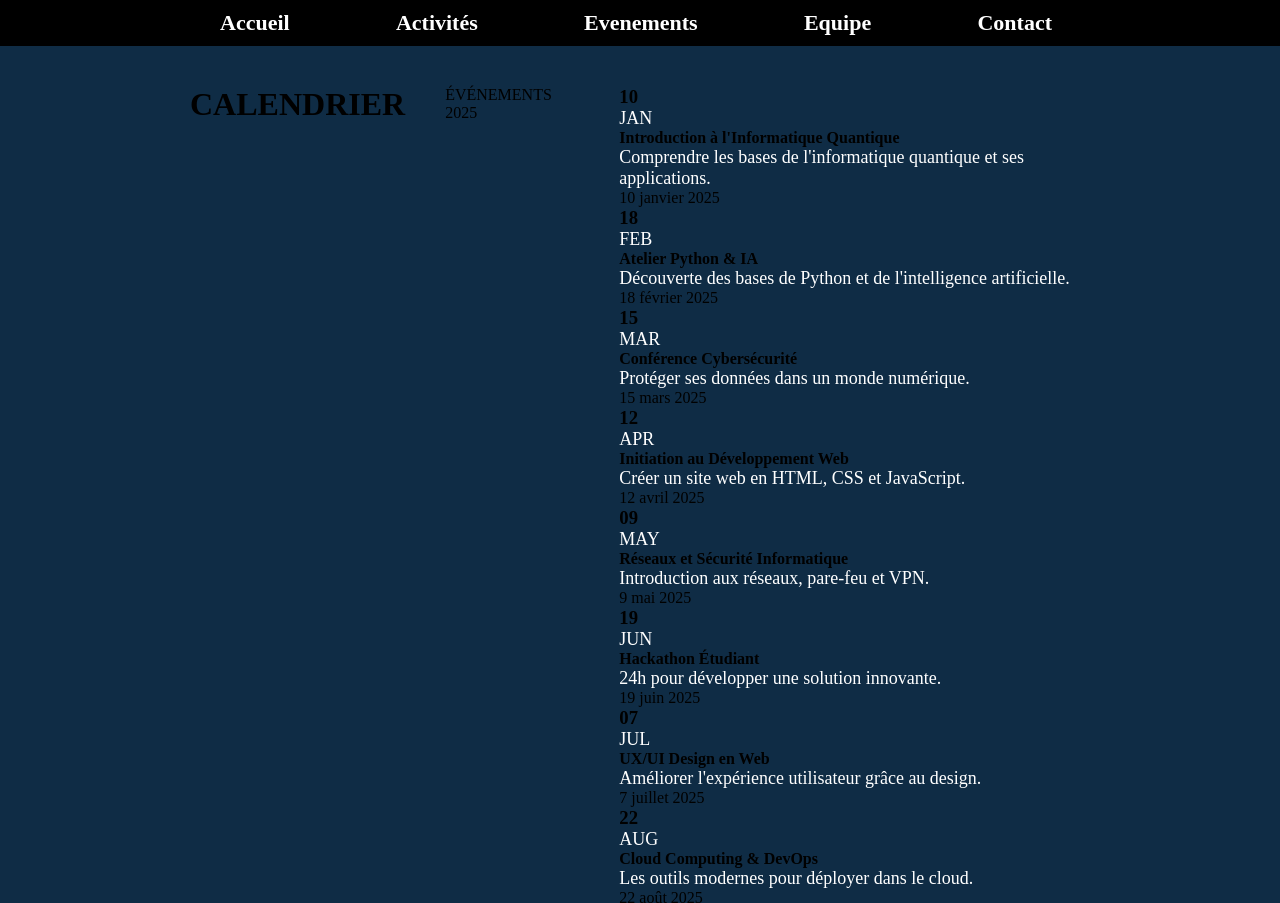
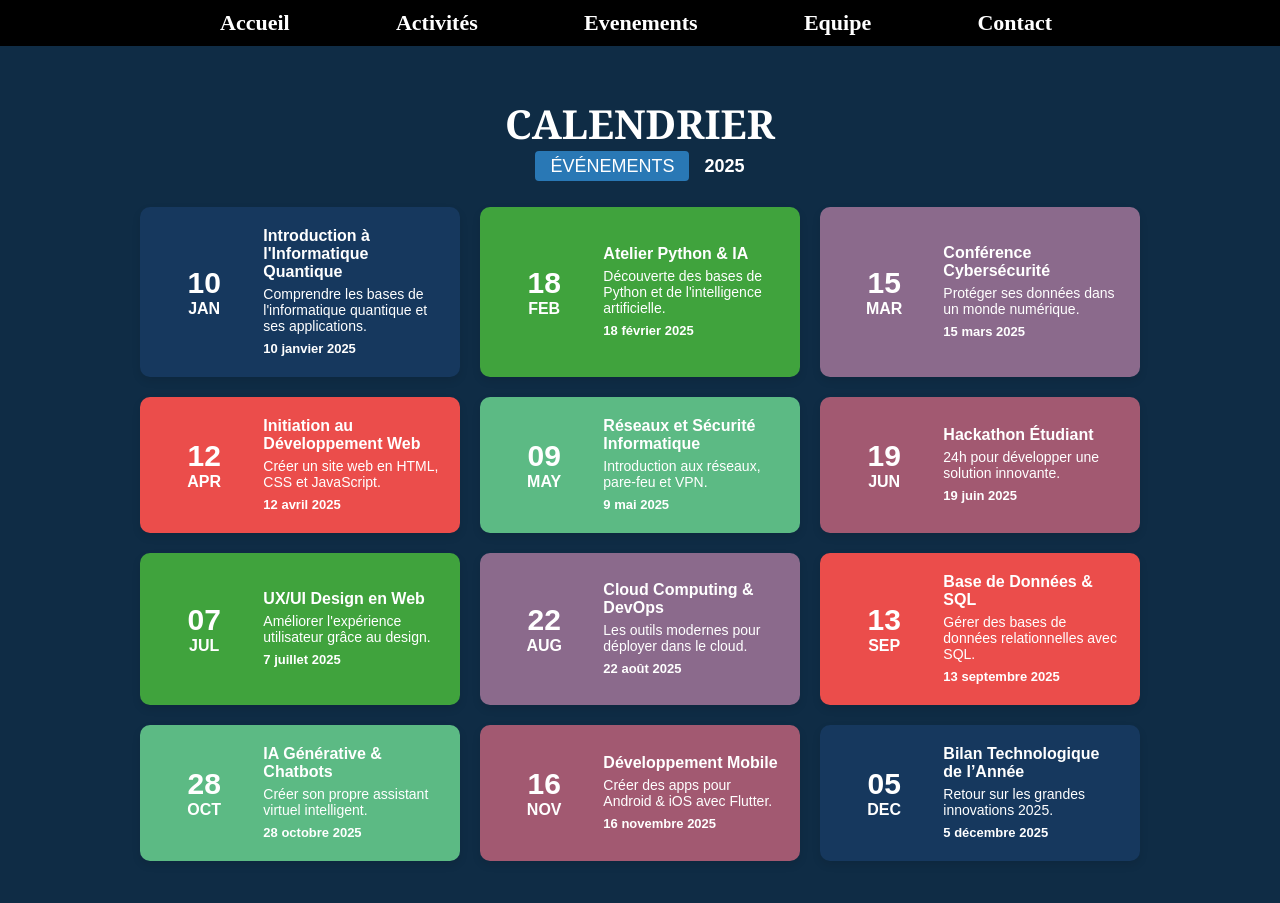
Before and after one commit to Yacine0308/ISI-Club-Etudiant, a plain HTML site: page HTML/calendrier.html in a window 1280 px wide. Shown: the top 903 px of the page. Drawn offline with Linux system fonts and the light colour scheme.

Commit message:
modification

```diff
--- a/CSS/calendrier.css
+++ b/CSS/calendrier.css
@@ -4,9 +4,8 @@
     box-sizing: border-box;
 }
 .navbar{
-  padding: 0 200px 0 200px;
+ padding: 0 200px 0 200px;
   background-color: #000;
-
 }
 .menu li{
     margin-right: 8px;
@@ -17,7 +16,8 @@ ul a:hover{
     border-radius: 5px;
     color: rgb(115, 115, 255);
     padding: 4px;
-    border-bottom:rgb(115, 115, 255) solid 3px;
+    border-bottom: rgb(115, 115, 255) solid 3px;
+
 }
 ul{
     display: flex;
@@ -30,73 +30,111 @@ ul a{
     color: #fff;
     transition:0.2s;
     font-weight: bold;
-    font-size: 22px;
+    font-size:22px;
+    font-family: serif;
+}
+.container-1{
+  background-color:#0f2c45;
+  font-family: Arial, sans-serif;
+  margin: 0;
 }
 
-.container-1{
-    background: #0f2c45;
+.container {
+
+  max-width: 1000px;
+  margin: auto;
+  text-align: center;
 }
-h2 {
-    text-align: center;
-    margin-bottom: 20px;
-    margin-top: 20px;
-    color: #fff;
-    font-size: 28px;
+
+.main-title {
+  padding-top: 50px;
+  font-size: 40px;
+  margin-bottom: 5px;
+  font-weight: bold;
+  color: white;
+  font-family: Georgia, 'Times New Roman', Times, serif;
 }
-.container {
-    display: flex;
-    gap: 40px;
-    max-width: 900px;
-    margin: auto;
-    margin-top: 40px;
+
+.subtitle {
+  margin-bottom: 30px;
+  font-size: 18px;
 }
-form {
-    flex: 1;
-    background: #fff;
-    padding: 15px;
-    border-radius: 8px;
-    box-shadow: 0 0 5px #a6a5a5;
+
+.tag {
+  background: #2978b5;
+  color: white;
+  padding: 5px 15px;
+  border-radius: 4px;
+  margin-right: 10px;
 }
-label {
-     display: block;
-    margin: 10px 0 5px;
-    font-weight: bold;
+
+.year {
+  font-weight: bold;
+  color: white;
 }
-input, textarea {
-    width: 100%;
-    padding: 10px;
-    margin-bottom: 10px;
-    border: 1px solid #ccc;
-    border-radius: 4px;
+
+.events-grid {
+  display: grid;
+  grid-template-columns: repeat(auto-fit, minmax(250px, 1fr));
+  gap: 20px;
 }
-button {
-    width: 100%;
-    padding: 10px;
-    background: #007bff;
-    color: #fff;
-    border: none;
-    border-radius: 4px;
-    cursor: pointer;
+
+.event-card {
+  display: flex;
+  background: white;
+  padding: 20px;
+  border-radius: 10px;
+  align-items: center;
+  color: white;
+  box-shadow: 0 4px 8px rgba(0,0,0,0.1);
 }
-button:hover {
-    background: #0056b3; }
-iframe {
-    flex: 1;
-    height: 550px;
-    border: none;
-    border-radius: 8px;
+
+.event-card .date {
+  flex: 1;
+  text-align: center;
 }
-@media(max-width:768px){
-.container {
-     flex-direction: column;
-} iframe {
-     height: 300px;
-    }
+
+.event-card .date h3 {
+  font-size: 30px;
+  margin: 0;
 }
-textarea{
-    height: 100px;
-    resize: none;
+
+.event-card .date p {
+  margin: 0;
+  font-weight: bold;
 }
+
+.event-card .event-info {
+  flex: 2;
+  text-align: left;
+  padding-left: 15px;
+  color: #fff;
+}
+
+.event-card .event-info h4 {
+  margin: 0;
+  font-size: 16px;
+}
+
+.event-card .event-info p {
+  margin: 5px 0;
+  font-size: 14px;
+}
+
+.event-card .event-info span {
+  font-size: 13px;
+  font-weight: bold;
+}
+
+/* Color Variants */
+.blue { background: #16385e; }
+.orange { background: #40a33d; }
+.dark-blue { background: #8b6a8c; }
+.red { background: #eb4d4b; }
+.green { background: #5cba84; }
+.purple { background: #a25971; }
+
+/* Footer */
 footer{
     background-color: #000;
     height: 50px;
@@ -112,7 +150,6 @@ footer p{
 }
 p{
     color: #fff;
-    font-size: 18px;
 }
 .contact{
     margin: 0 260px 0 260px;
@@ -123,5 +160,5 @@ img{
 }
 footer > .lien-de-contact{
     display: flex;
-    gap:10px;
+     gap:10px;
 }
```
